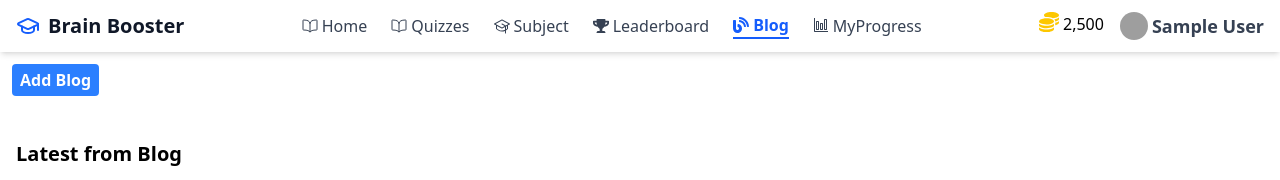
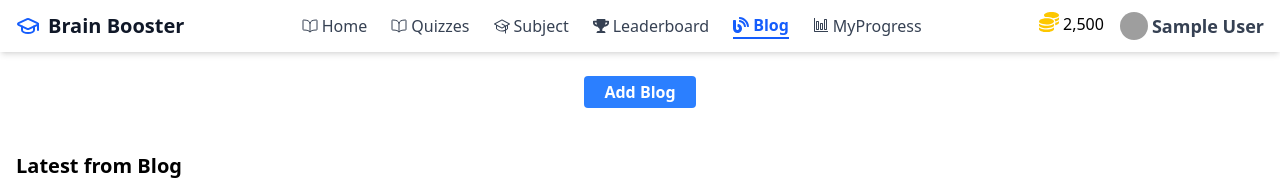
Before and after one commit to sureshjoshi88/brain-boster-app, a React (Vite) app: page /blog in a window 1280 px wide. Shown: the top 180 px of the page. Built offline with nearby package versions, Linux system fonts and the light colour scheme; no server answers; sample sign-in values are in the browser's storage; grey boxes are pictures that could not be loaded.

Commit message:
add desing for add blog button

```diff
--- a/src/components/templates/Blog.jsx
+++ b/src/components/templates/Blog.jsx
@@ -57,8 +57,8 @@ const Blog = () => {
 
   return (
     <div>
-      <div>
-        <button onClick={() => setFormstate((pre) => !pre)} className='ps-2 pe-2 p-1 rounded bg-blue-500 text-white font-semibold m-3 cursor-pointer'>Add Blog</button>
+      <div className='flex justify-center m-3'>
+        <button onClick={() => setFormstate((pre) => !pre)} className='px-5 p-1 rounded bg-blue-500 text-white font-semibold m-3 cursor-pointer'>Add Blog</button>
       </div>
 
       <div>
```
